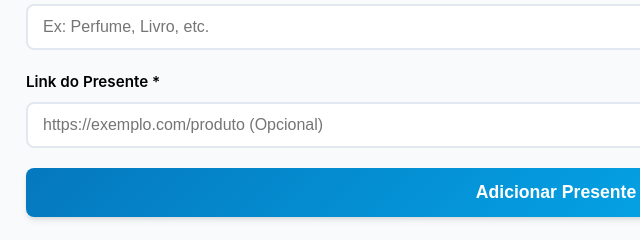
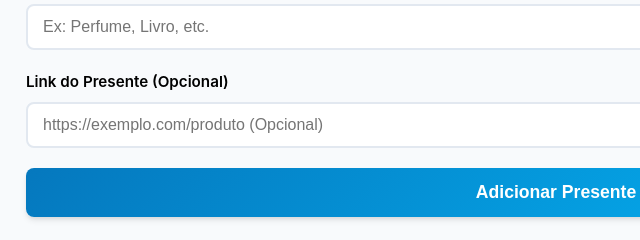
Before and after one commit to LucasVaninii/lista-presentes-evacloudd, a website: page index.html in a window 1280 px wide. Shown: the part 495-735 px from the top of the page, 84-724 px from the left. Drawn offline with Linux system fonts and the light colour scheme; no server answers.

Commit message:
Alteração de texto

```diff
--- a/index.html
+++ b/index.html
@@ -31,7 +31,7 @@
                     </div>
 
                     <div class="form-group">
-                        <label for="link">Link do Presente *</label>
+                        <label for="link">Link do Presente (Opcional)</label>
                         <input type="url" id="link" name="link" placeholder="https://exemplo.com/produto (Opcional)">
                     </div>
 
```
